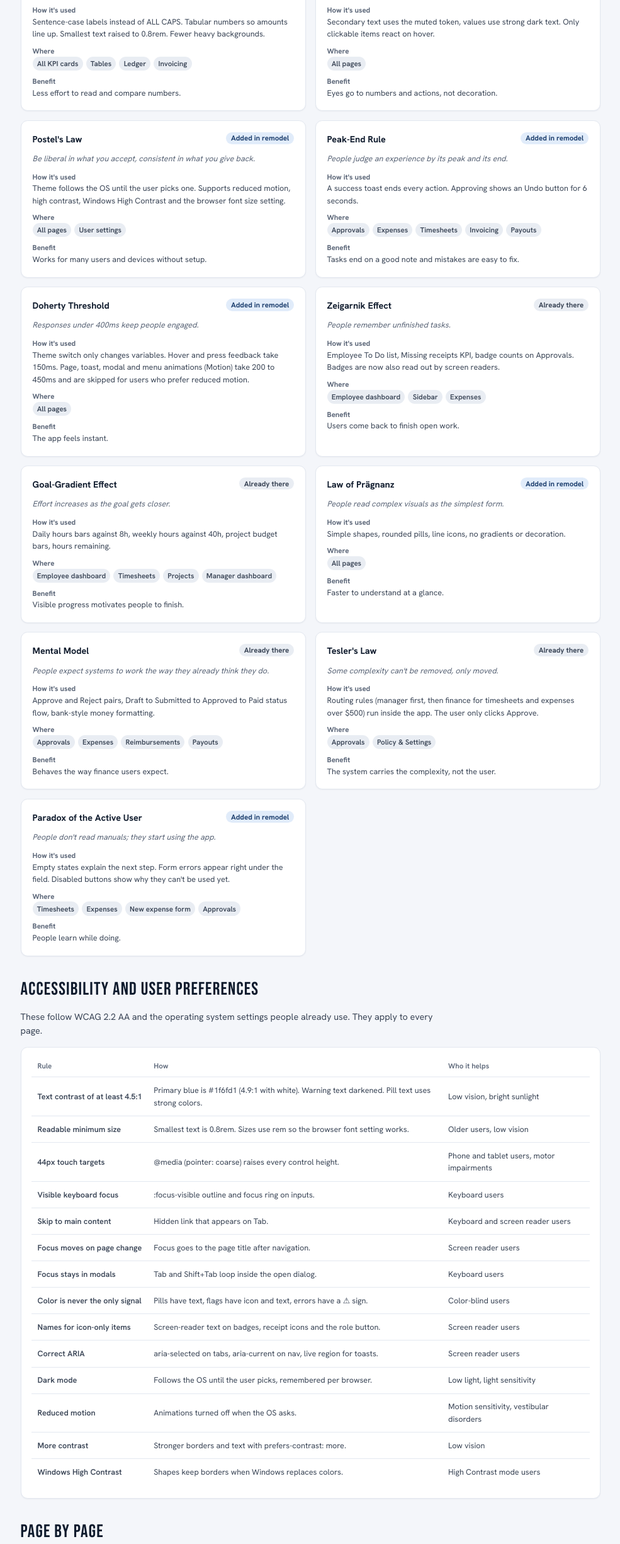
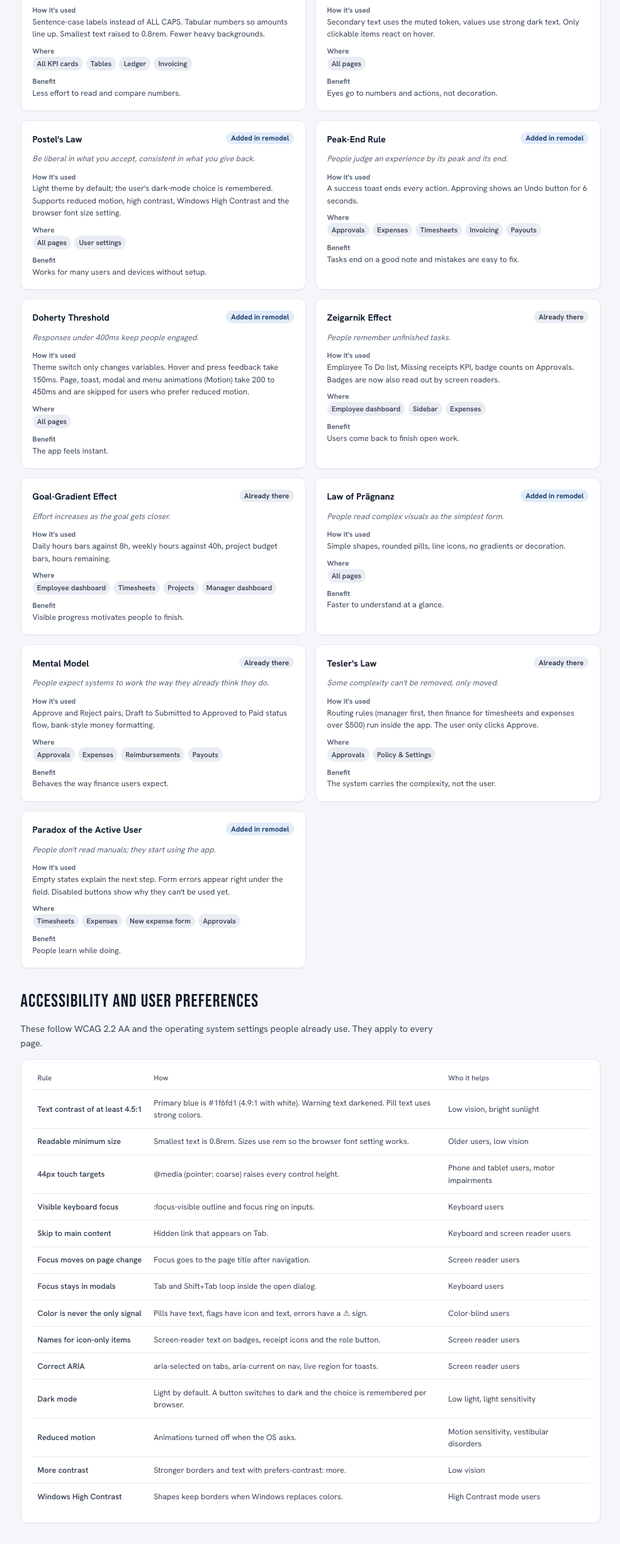
Before and after one commit to saransrinidev/finpoc, a website: page docs/ui-guide.html in a window 1280 px wide. Shown: the part 4211-6662 px from the top of the page at 63% size, without its empty margins (269-1254 px from the left). Drawn offline with Linux system fonts and the light colour scheme.

Commit message:
Make light mode the default theme
The theme no longer follows the operating system. New visitors always get light; the theme button still switches to dark and the saved choice is restored before first paint. UI guide text updated to match.

```diff
--- a/docs/ui-guide.html
+++ b/docs/ui-guide.html
@@ -3,13 +3,13 @@
 <head>
   <meta charset="UTF-8" />
   <meta name="viewport" content="width=device-width, initial-scale=1.0" />
-  <meta name="color-scheme" content="light dark" />
+  <meta name="color-scheme" content="light" />
   <title>Digian UI Guide · Design rules and Laws of UX</title>
   <script>
     (function () {
       var saved = null;
       try { saved = localStorage.getItem("digian-theme"); } catch (e) {}
-      var dark = saved ? saved === "dark" : window.matchMedia("(prefers-color-scheme: dark)").matches;
+      var dark = saved === "dark"; // light is the default; only a saved choice switches to dark
       document.documentElement.setAttribute("data-theme", dark ? "dark" : "light");
     })();
   </script>
@@ -456,7 +456,7 @@
         how: "Secondary text uses the muted token, values use strong dark text. Only clickable items react on hover.",
         where: ["All pages"], benefit: "Eyes go to numbers and actions, not decoration." },
       { name: "Postel's Law", def: "Be liberal in what you accept, consistent in what you give back.", status: "added",
-        how: "Theme follows the OS until the user picks one. Supports reduced motion, high contrast, Windows High Contrast and the browser font size setting.",
+        how: "Light theme by default; the user's dark-mode choice is remembered. Supports reduced motion, high contrast, Windows High Contrast and the browser font size setting.",
         where: ["All pages", "User settings"], benefit: "Works for many users and devices without setup." },
       { name: "Peak-End Rule", def: "People judge an experience by its peak and its end.", status: "added",
         how: "A success toast ends every action. Approving shows an Undo button for 6 seconds.",
@@ -495,7 +495,7 @@
       ["Color is never the only signal", "Pills have text, flags have icon and text, errors have a ⚠ sign.", "Color-blind users"],
       ["Names for icon-only items", "Screen-reader text on badges, receipt icons and the role button.", "Screen reader users"],
       ["Correct ARIA", "aria-selected on tabs, aria-current on nav, live region for toasts.", "Screen reader users"],
-      ["Dark mode", "Follows the OS until the user picks, remembered per browser.", "Low light, light sensitivity"],
+      ["Dark mode", "Light by default. A button switches to dark and the choice is remembered per browser.", "Low light, light sensitivity"],
       ["Reduced motion", "Animations turned off when the OS asks.", "Motion sensitivity, vestibular disorders"],
       ["More contrast", "Stronger borders and text with prefers-contrast: more.", "Low vision"],
       ["Windows High Contrast", "Shapes keep borders when Windows replaces colors.", "High Contrast mode users"]
```
Also changed, not shown: public/index.html (+2 -2 lines), public/js/app.js (+2 -6 lines).
